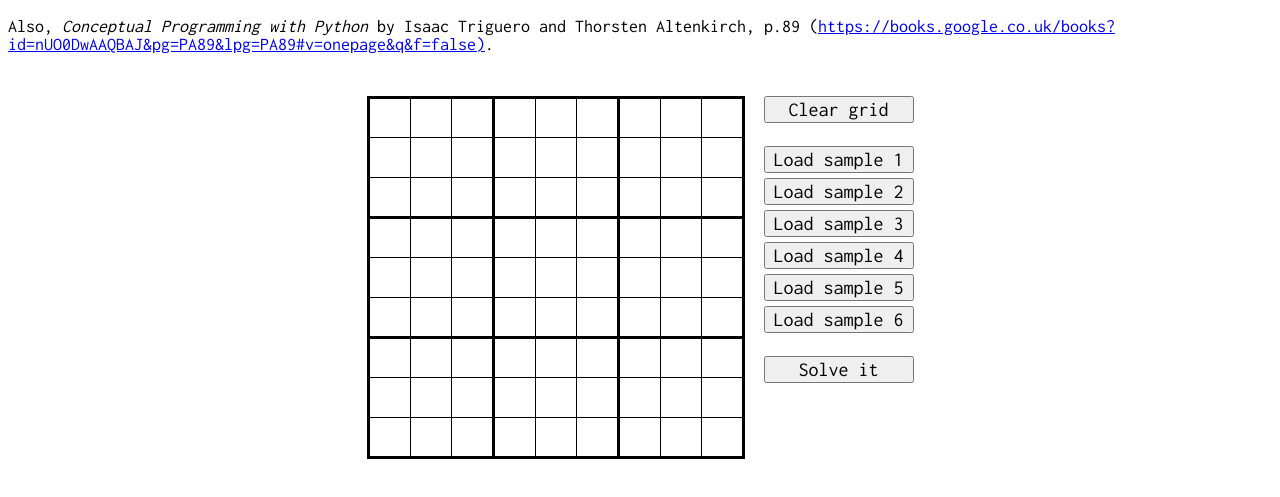
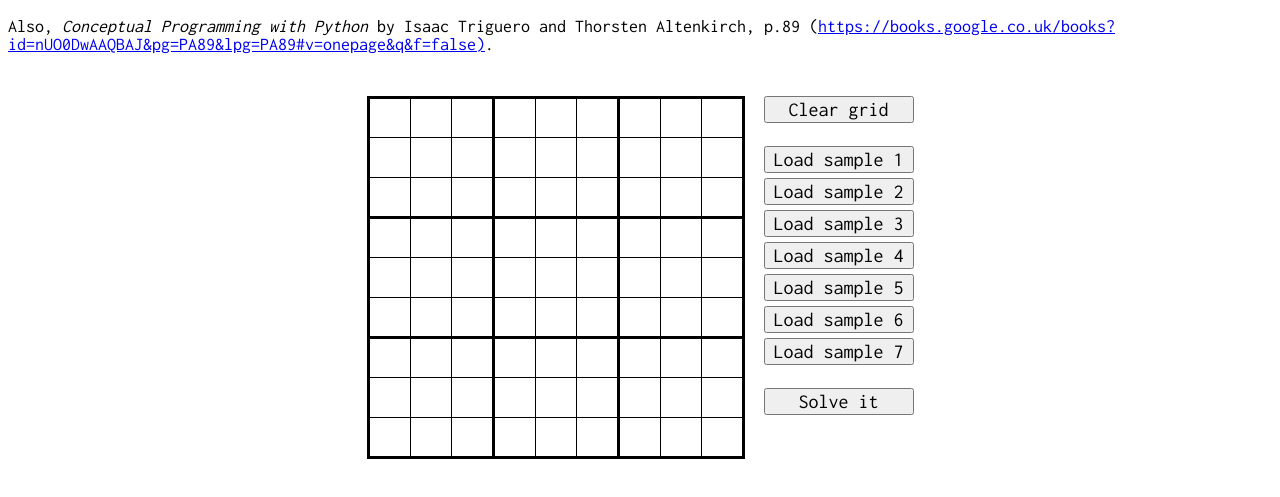
Before and after one commit to Autocrit/Sudoku-solver, a plain HTML site: page index.html in a window 1280 px wide. Shown: the part 107-604 px from the top of the page. Drawn offline with Linux system fonts and the light colour scheme.

Commit message:
Update index.html

```diff
--- a/index.html
+++ b/index.html
@@ -40,7 +40,8 @@
 		<button id="sample_btn_3">Load sample 3</button><br/>
 		<button id="sample_btn_4">Load sample 4</button><br/>
 		<button id="sample_btn_5">Load sample 5</button><br/>
-		<button id="sample_btn_6">Load sample 6</button><p/>
+		<button id="sample_btn_6">Load sample 6</button><br/>
+		<button id="sample_btn_7">Load sample 7</button><p/>
 		<button id="solve_btn">Solve it</button>
       </div>
     </div>
```
